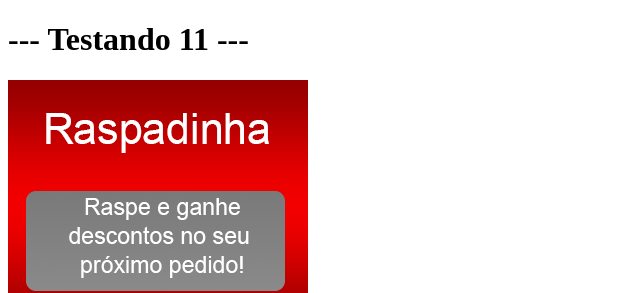
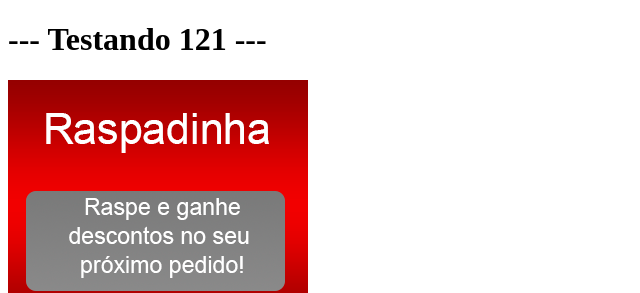
Before and after one commit to dwolfx/raspadinha, a plain HTML site: page index.html in a window 1280 px wide. Shown: the top 293 px of the page, 0-640 px from the left. Drawn offline with Linux system fonts and the light colour scheme; animation ran at ten frames a second.

Commit message:
fix assign

```diff
--- a/index.html
+++ b/index.html
@@ -9,7 +9,7 @@
   <script src="./js/pixi.min.js"></script>
 </head>
 <body>
-  <h1>--- Testando 11 ---</h1>
+  <h1>--- Testando 121 ---</h1>
   <script src="./js/new-rm.js"></script>
 </body>
 </html>
```
